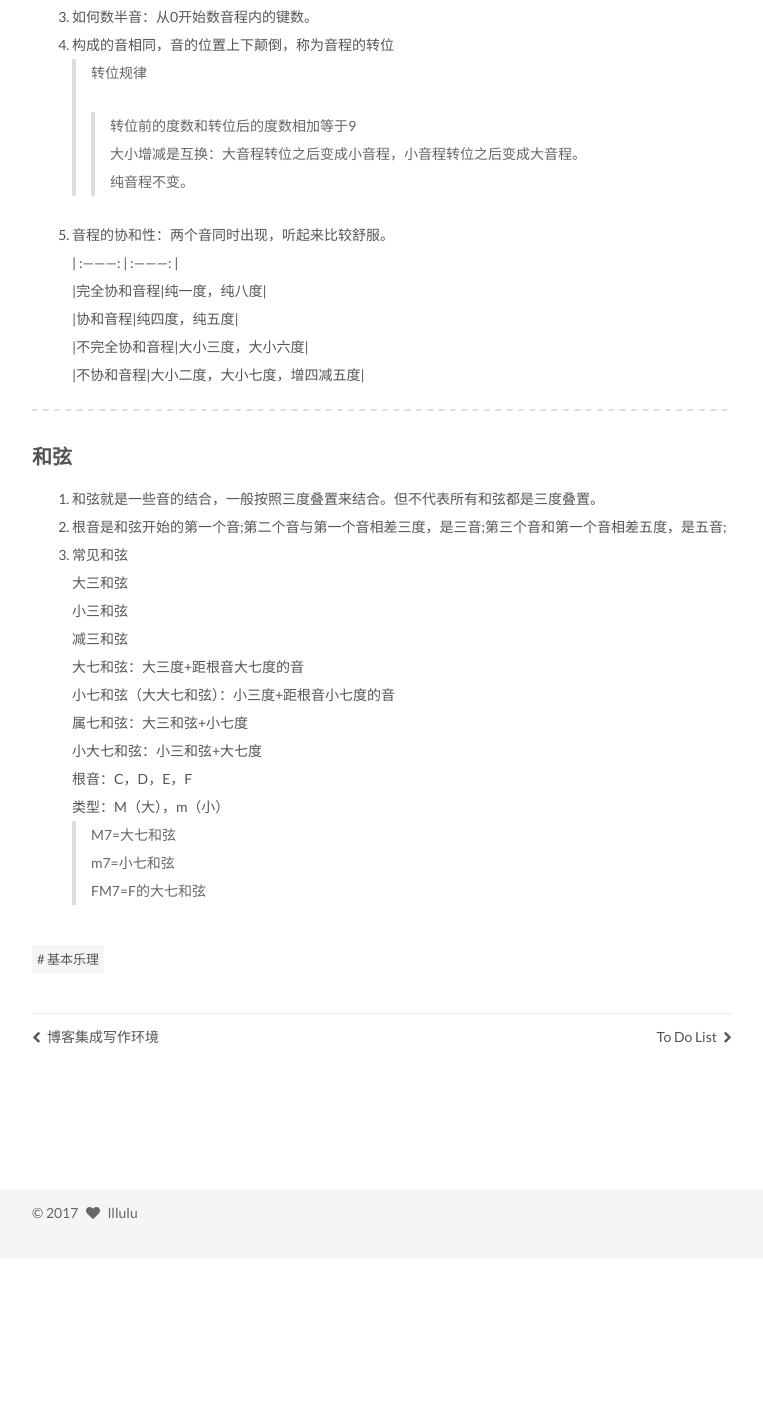
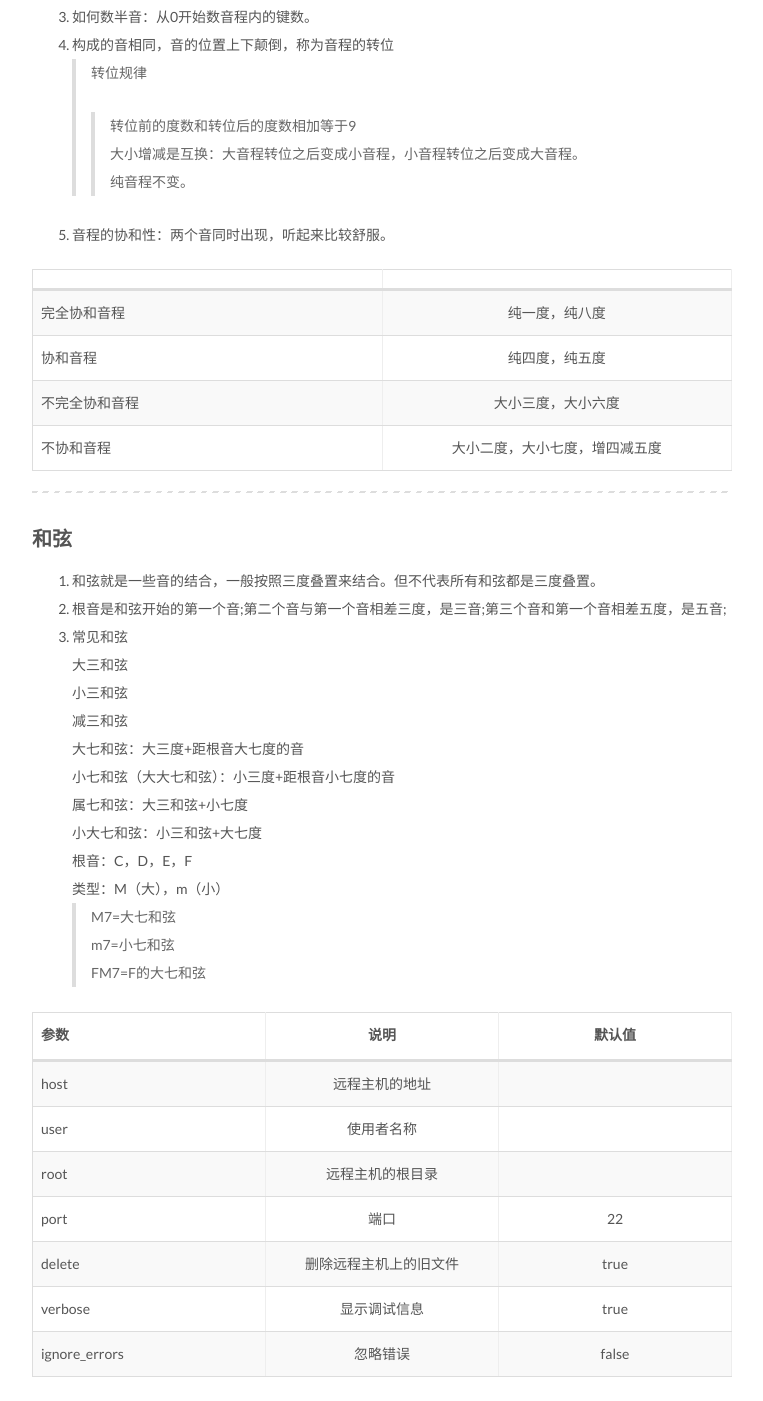
Before and after one commit to lllulu/lllulu.github.io, a plain HTML site: page 2017/07/12/基本乐理/index.html in a window 1280 px wide. Shown: the part 1719-3120 px from the top of the page, without its empty margins (98-861 px from the left). Before the commit the page ends 2978 px from the top, so only its background shows below. Drawn offline with Linux system fonts and the light colour scheme.

Commit message:
Site updated: 2017-07-13 10:24:22

```diff
--- a/2017/07/12/基本乐理/index.html
+++ b/2017/07/12/基本乐理/index.html
@@ -100,7 +100,7 @@
 <meta property="og:url" content="http://yoursite.com/2017/07/12/基本乐理/index.html">
 <meta property="og:site_name" content="lllulu">
 <meta property="og:description" content="简单的乐理知识，doyoudo基本乐理教程整理的笔记，哟哟切克闹，康忙卑鄙，赖次够～ 节奏 拍：做广播体操时听到的1 2 3 4 2 2 3 4中每个数字代表一拍，拍之间的间隔长度是一样的 速度：每分钟歌有多少拍用bpm表示（beats per minute） 小节：乐曲中一定数量的节拍构成一个小节，从强拍到次一个强拍的部分。">
-<meta property="og:updated_time" content="2017-07-13T01:12:16.909Z">
+<meta property="og:updated_time" content="2017-07-13T02:13:51.173Z">
 <meta name="twitter:card" content="summary">
 <meta name="twitter:title" content="动次大次切克闹（基本乐理知识）">
 <meta name="twitter:description" content="简单的乐理知识，doyoudo基本乐理教程整理的笔记，哟哟切克闹，康忙卑鄙，赖次够～ 节奏 拍：做广播体操时听到的1 2 3 4 2 2 3 4中每个数字代表一拍，拍之间的间隔长度是一样的 速度：每分钟歌有多少拍用bpm表示（beats per minute） 小节：乐曲中一定数量的节拍构成一个小节，从强拍到次一个强拍的部分。">
@@ -385,17 +385,89 @@
 </blockquote>
 </blockquote>
 </li>
-<li>音程的协和性：两个音同时出现，听起来比较舒服。<br>| :———: | :———: |<br>|完全协和音程|纯一度，纯八度|<br>|协和音程|纯四度，纯五度|<br>|不完全协和音程|大小三度，大小六度|<br>|不协和音程|大小二度，大小七度，增四减五度|</li>
+<li>音程的协和性：两个音同时出现，听起来比较舒服。    </li>
 </ol>
+<table>
+<thead>
+<tr>
+<th></th>
+<th style="text-align:center"></th>
+</tr>
+</thead>
+<tbody>
+<tr>
+<td>完全协和音程</td>
+<td style="text-align:center">纯一度，纯八度</td>
+</tr>
+<tr>
+<td>协和音程</td>
+<td style="text-align:center">纯四度，纯五度</td>
+</tr>
+<tr>
+<td>不完全协和音程</td>
+<td style="text-align:center">大小三度，大小六度</td>
+</tr>
+<tr>
+<td>不协和音程</td>
+<td style="text-align:center">大小二度，大小七度，增四减五度</td>
+</tr>
+</tbody>
+</table>
 <hr>
 <h3 id="和弦"><a href="#和弦" class="headerlink" title="和弦"></a>和弦</h3><ol>
 <li>和弦就是一些音的结合，一般按照三度叠置来结合。但不代表所有和弦都是三度叠置。</li>
 <li>根音是和弦开始的第一个音;第二个音与第一个音相差三度，是三音;第三个音和第一个音相差五度，是五音;</li>
 <li>常见和弦<br>大三和弦<br>小三和弦<br>减三和弦<br>大七和弦：大三度+距根音大七度的音<br>小七和弦（大大七和弦）：小三度+距根音小七度的音<br>属七和弦：大三和弦+小七度<br>小大七和弦：小三和弦+大七度<br>根音：C，D，E，F<br>类型：M（大），m（小）<blockquote>
-<p>M7=大七和弦<br>m7=小七和弦<br>FM7=F的大七和弦</p>
+<p>M7=大七和弦<br>m7=小七和弦<br>FM7=F的大七和弦  </p>
 </blockquote>
 </li>
 </ol>
+<table>
+<thead>
+<tr>
+<th>参数</th>
+<th style="text-align:center">说明</th>
+<th style="text-align:center">默认值</th>
+</tr>
+</thead>
+<tbody>
+<tr>
+<td>host</td>
+<td style="text-align:center">远程主机的地址</td>
+<td style="text-align:center"></td>
+</tr>
+<tr>
+<td>user</td>
+<td style="text-align:center">使用者名称</td>
+<td style="text-align:center"></td>
+</tr>
+<tr>
+<td>root</td>
+<td style="text-align:center">远程主机的根目录</td>
+<td style="text-align:center"></td>
+</tr>
+<tr>
+<td>port</td>
+<td style="text-align:center">端口</td>
+<td style="text-align:center">22</td>
+</tr>
+<tr>
+<td>delete</td>
+<td style="text-align:center">删除远程主机上的旧文件</td>
+<td style="text-align:center">true</td>
+</tr>
+<tr>
+<td>verbose</td>
+<td style="text-align:center">显示调试信息</td>
+<td style="text-align:center">true</td>
+</tr>
+<tr>
+<td>ignore_errors</td>
+<td style="text-align:center">忽略错误</td>
+<td style="text-align:center">false</td>
+</tr>
+</tbody>
+</table>
 
 
     </div>
@@ -545,7 +617,7 @@
 
             <div class="site-state-item site-state-tags">
 
-                <span class="site-state-item-count">1</span>
+                <span class="site-state-item-count">2</span>
                 <span class="site-state-item-name">标签</span>
 
             </div>
--- a/css/main.css
+++ b/css/main.css
@@ -1677,7 +1677,7 @@ pre .javascript .function {
   width: 4px;
   height: 4px;
   border-radius: 50%;
-  background: #cdff8e;
+  background: #63f0f9;
 }
 .links-of-blogroll {
   font-size: 13px;
```
Also changed, not shown: 2017/07/08/index/index.html (+1 -1 lines), 2017/07/08/my-second-blog/index.html (+1 -1 lines), 2017/07/11/third_blog/index.html (+1 -1 lines), 2017/07/13/To-Do-List/index.html (+17 -8 lines), archives/2017/07/index.html (+1 -1 lines), archives/2017/index.html (+1 -1 lines), archives/index.html (+1 -1 lines), categories/乐理/index.html (+1 -1 lines), index.html (+10 -4 lines), tags/BBBob/index.html (renamed from tags/基本乐理/index.html, +10 -10 lines).
